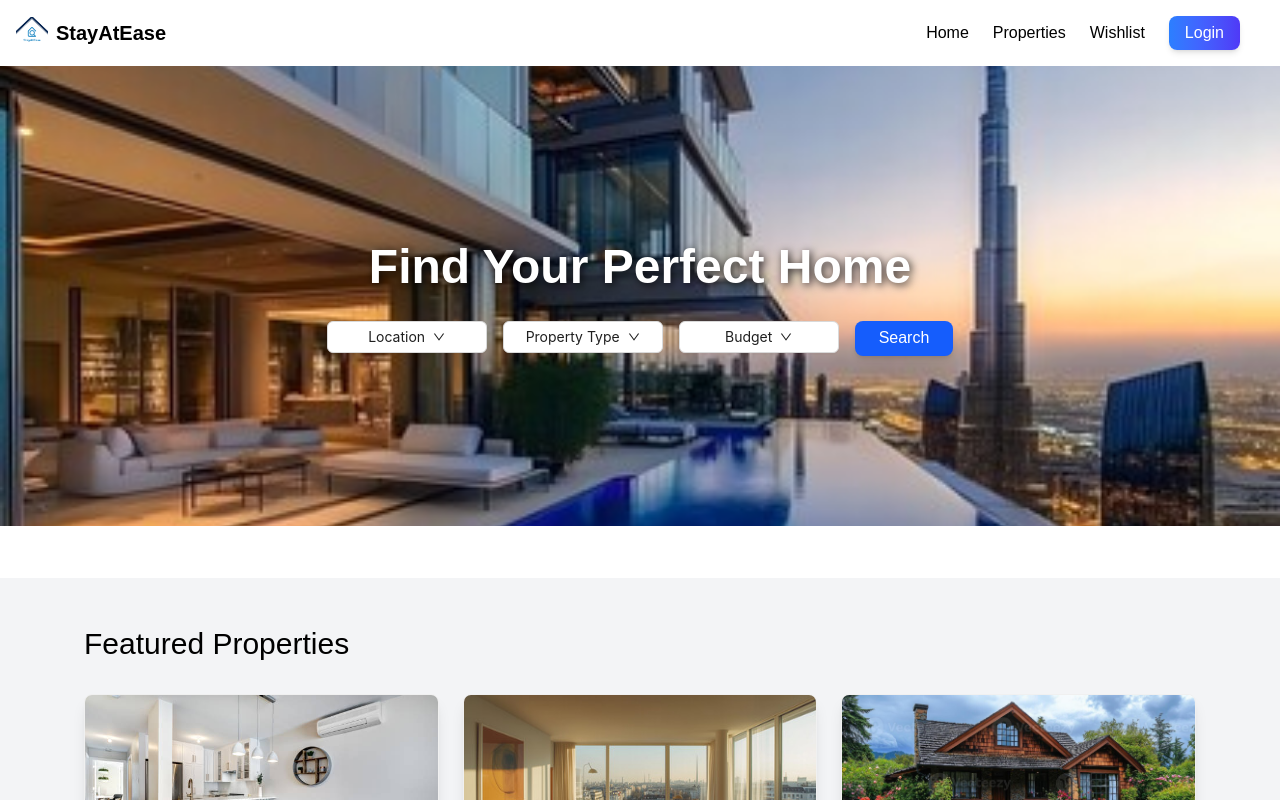
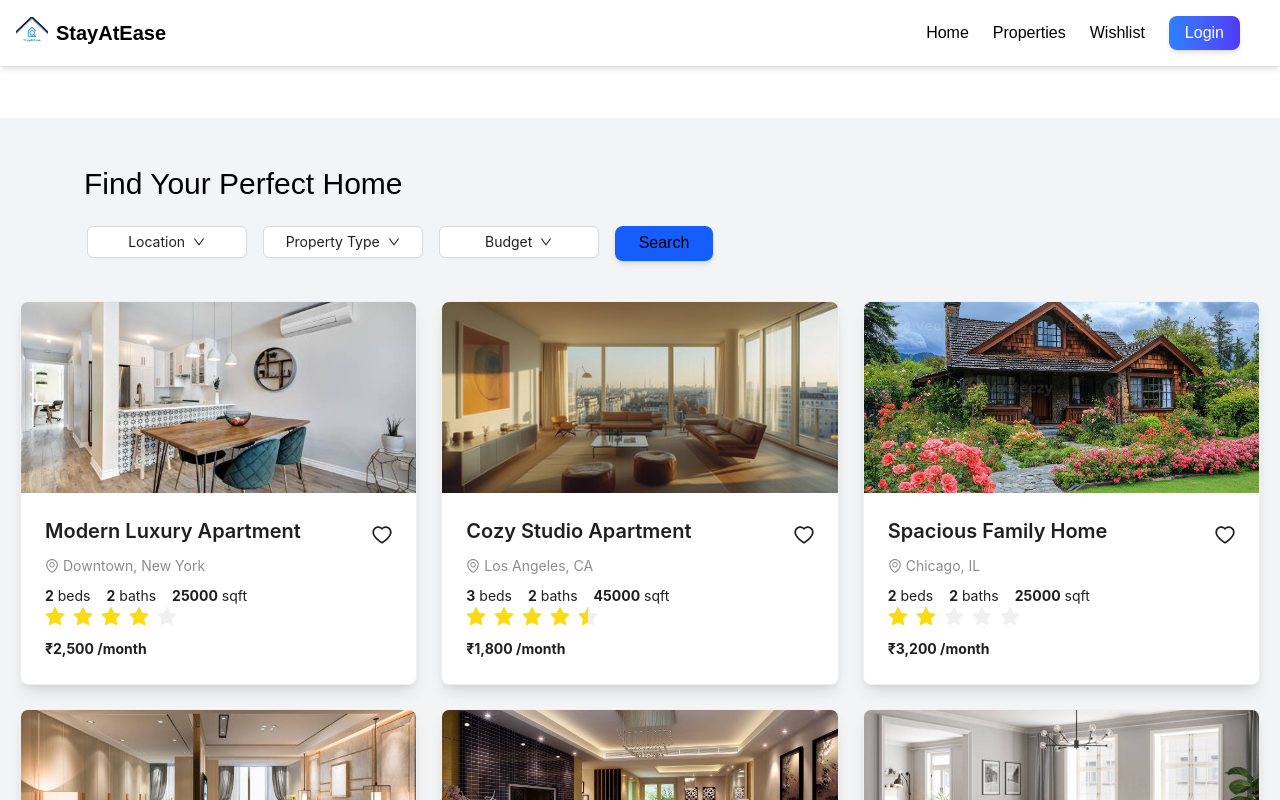
Before and after one commit to hemanshi08/StayAtEase, a React (Vite) app in the folder StayAtEase_frontend/: page / in a window 1280 px wide. Shown: the top 800 px of the page. Built offline with nearby package versions, Linux system fonts and the light colour scheme.

Commit message:
Propertylist

```diff
--- a/StayAtEase_frontend/package.json
+++ b/StayAtEase_frontend/package.json
@@ -16,6 +16,7 @@
     "lucide-react": "^0.477.0",
     "react": "^19.0.0",
     "react-dom": "^19.0.0",
+    "react-icons": "^5.5.0",
     "react-router-dom": "^7.2.0",
     "tailwindcss": "^4.0.12"
   },
--- a/StayAtEase_frontend/src/App.jsx
+++ b/StayAtEase_frontend/src/App.jsx
@@ -3,6 +3,7 @@ import Navbar from "./Components/Navbar";
 import Footer from "./Components/Footer";
 import PropertyCard from "./Components/Property_card";
 import HomePage from "./rental/home";
+import PropertyListing from "./rental/Propertys";
 
 function App() {
   return (
@@ -10,7 +11,8 @@ function App() {
       {/* <Navbar/>
       <PropertyCard/>
       <Footer/> */}
-      <HomePage/>
+      {/* <HomePage/> */}
+      <PropertyListing/>
     </Router>
   );
 }
--- /dev/null
+++ b/StayAtEase_frontend/src/rental/Propertys.jsx
@@ -0,0 +1,153 @@
+import React, { useState } from "react";
+import PropertyCard from "../Components/Property_card";
+import { DownOutlined } from "@ant-design/icons"; // Ant Design Icon
+import { Dropdown, Menu, Button } from "antd"; // Ant Design Dropdown
+import "antd/dist/reset.css"; // Import Ant Design Styles
+import Navbar from "../Components/Navbar";
+import Footer from "../Components/Footer";
+
+
+// Sample Property Data (Dynamic Data)
+const properties = [
+  {
+    id: 1,
+    title: "Modern Luxury Apartment",
+    location: "Downtown, New York",
+    price: "2,500",
+    rating: 4,
+    image: "../Properties_image/iflat4.jpg",
+    beds:2,
+    baths:2,
+    sqft:25000
+  },
+  {
+    id: 2,
+    title: "Cozy Studio Apartment",
+    location: "Los Angeles, CA",
+    price: "1,800",
+    rating: 4.5,
+    image: "../Properties_image/flat5.jpg",
+    beds:3,
+    baths:2,
+    sqft:45000
+  },
+  {
+    id: 3,
+    title: "Spacious Family Home",
+    location: "Chicago, IL",
+    price: "3,200",
+    rating: 2,
+    image: "../Properties_image/villa3.jpg",
+    beds:2,
+    baths:2,
+    sqft:25000
+  },
+  {
+    id: 4,
+    title: "Spacious Family Home",
+    location: "Chicago, IL",
+    price: "3,200",
+    rating: 3.5,
+    image: "../Properties_image/iflat6.jpg",
+    beds:2,
+    baths:2,
+    sqft:25000
+  },
+  {
+    id: 5,
+    title: "Spacious Family Home",
+    location: "Chicago, IL",
+    price: "3,200",
+    rating: 2,
+    image: "../Properties_image/i flat7.jpg",
+    beds:2,
+    baths:2,
+    sqft:25000
+  },
+  {
+    id: 6,
+    title: "Cozy Studio Apartment",
+    location: "Los Angeles, CA",
+    price: "1,800",
+    rating: 4.5,
+    image: "../Properties_image/iflat1.jpg",
+    beds:3,
+    baths:2,
+    sqft:45000
+  },
+];
+
+export default function HomePage() {
+  const [selectedLocation, setSelectedLocation] = useState("Location");
+  const [selectedType, setSelectedType] = useState("Property Type");
+  const [selectedBudget, setSelectedBudget] = useState("Budget");
+
+  // Dropdown Menus
+  const locationsMenu = (
+    <Menu onClick={(e) => setSelectedLocation(e.key)}>
+      <Menu.Item key="Rajkot">Rajkot</Menu.Item>
+      <Menu.Item key="Ahemdabad">Ahemdabad</Menu.Item>
+      <Menu.Item key="Surat">Surat</Menu.Item>
+    </Menu>
+  );
+
+  const propertyTypeMenu = (
+    <Menu onClick={(e) => setSelectedType(e.key)}>
+      <Menu.Item key="Apartment">Apartment</Menu.Item>
+      <Menu.Item key="House">House</Menu.Item>
+      <Menu.Item key="Studio">Studio</Menu.Item>
+    </Menu>
+  );
+
+  const budgetMenu = (
+    <Menu onClick={(e) => setSelectedBudget(e.key)}>
+      <Menu.Item key="₹2,500 - ₹5,500">₹2,500 - ₹5,500</Menu.Item>
+      <Menu.Item key="₹5,500 - ₹7,500">₹5,500 - ₹7,500</Menu.Item>
+      <Menu.Item key="₹7,500+">₹7,500+</Menu.Item>
+    </Menu>
+  );
+
+  return (
+   <div>
+     <Navbar/>
+      {/* Featured Properties */}
+      <div className="bg-gray-100 py-2 mt-13">
+      <div className="max-w-6xl mx-auto mt-10 mb-10">
+        <h2 className="text-3xl font-semibold ml-5"> Find Your Perfect Home</h2>
+        <div className="flex flex-col sm:flex-row justify-center gap-3 sm:gap-4 mt-4 sm:mt-6 w-full max-w-2xl px-2">
+        <Dropdown overlay={locationsMenu}>
+          <Button className="w-full sm:w-40 flex justify-between items-center">{selectedLocation} <DownOutlined /></Button>
+        </Dropdown>
+
+        <Dropdown overlay={propertyTypeMenu}>
+          <Button className="w-full sm:w-40 flex justify-between items-center">{selectedType} <DownOutlined /></Button>
+        </Dropdown>
+
+        <Dropdown overlay={budgetMenu}>
+          <Button className="w-full sm:w-40 flex justify-between items-center">{selectedBudget} <DownOutlined /></Button>
+        </Dropdown>
+
+        <button className="bg-blue-600 text-white px-6 py-2 rounded-lg shadow-md">
+          Search
+        </button>
+      </div>
+      </div>
+        <div className="grid grid-cols-1 sm:grid-cols-2 lg:grid-cols-3 gap-6 mt-8 mr-5 ml-5">
+          {properties.map((property) => (
+            <PropertyCard key={property.id} {...property} />
+          ))}
+        </div>
+      </div>
+
+
+
+
+
+
+
+    <div>
+      <Footer/>
+    </div>
+    </div>
+  );
+}
```
Also changed, not shown: 1 other file (tests, documents, lock files or other folders).
